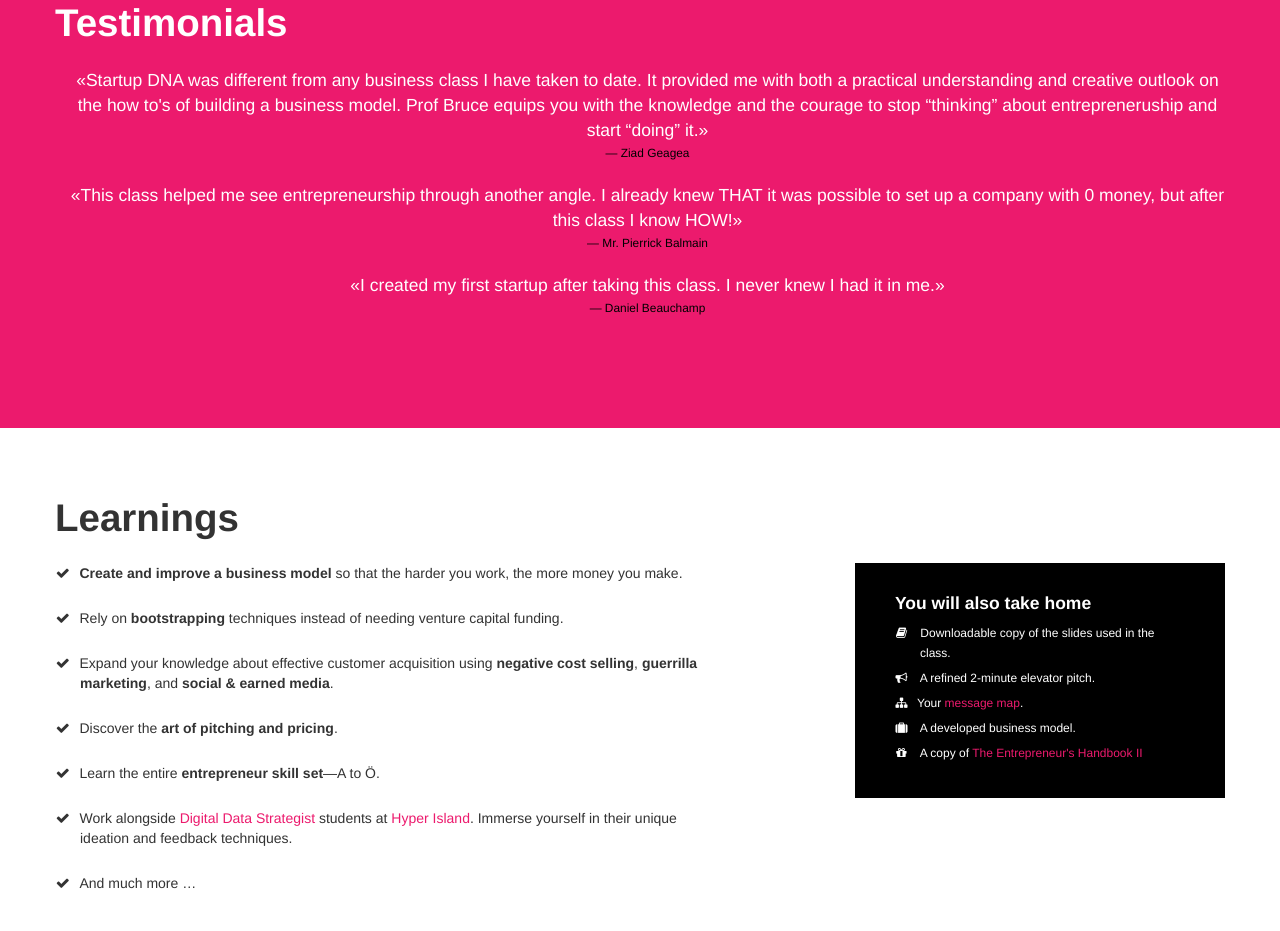
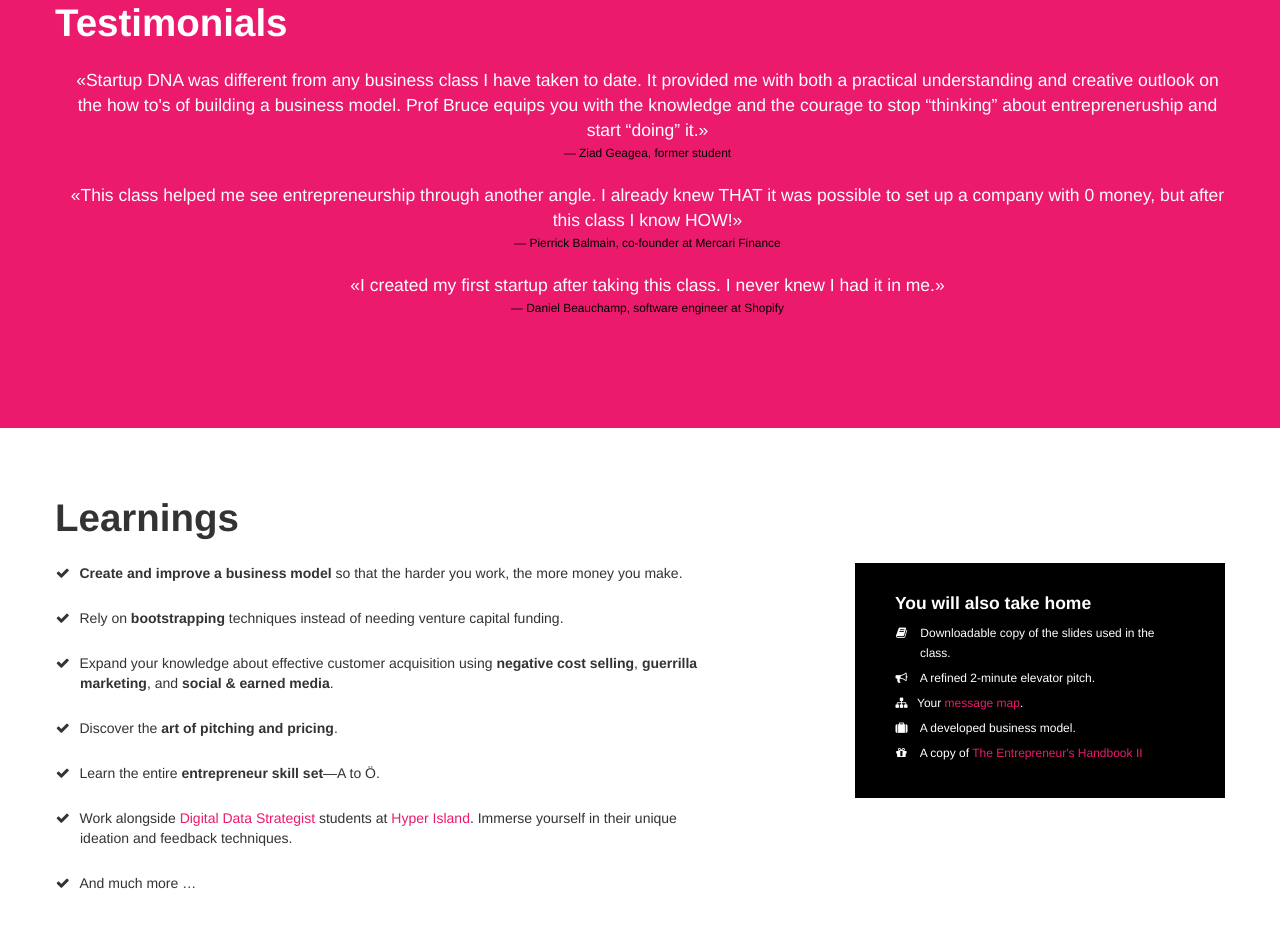
Before and after one commit to pushmatrix/startupdna, a plain HTML site: page index.html in a window 1280 px wide. Shown: the part 1791-2722 px from the top of the page. Drawn offline with Linux system fonts and the light colour scheme.

Commit message:
testimonial links

```diff
--- a/css/site.css
+++ b/css/site.css
@@ -206,6 +206,9 @@ h3 a:hover {
   font-size: 60px;
 }
 
+#testimonials a {
+  color: black;
+}
 
 #register li {
   font-size: 20px;
--- a/index.html
+++ b/index.html
@@ -106,15 +106,15 @@
             <div class="active item">
               <blockquote>
                 <p>Startup DNA was different from any business class I have taken to date. It provided me with both a practical understanding and creative outlook on the how to's of building a business model. Prof Bruce equips you with the knowledge and the courage to stop &ldquo;thinking&rdquo; about entrepreneruship and start &ldquo;doing&rdquo; it.</p>
-                <small>Ziad Geagea</small>
+                <small><a href="https://twitter.com/zgeagea" target="_blank">Ziad Geagea, former student</a></small>
               </blockquote>
               <blockquote>
                 <p>This class helped me see entrepreneurship through another angle. I already knew THAT it was possible to set up a company with 0 money, but after this class I know HOW!</p>
-                <small>Mr. Pierrick Balmain</small>
+                <small><a href="http://www.yatedo.com/p/Pierrick+Balmain/normal/82733dc2217beb49d802ed931883dcca" target="_blank">Pierrick Balmain, co-founder at Mercari Finance</a></small>
               </blockquote>
               <blockquote>
                 <p>I created my first startup after taking this class. I never knew I had it in me.</p>
-                <small>Daniel Beauchamp</small>
+                <small><a href="http://twitter.com/pushmatrix" target="_blank">Daniel Beauchamp, software engineer at Shopify </a></small>
               </blockquote>
             </div>
           </div>
```
